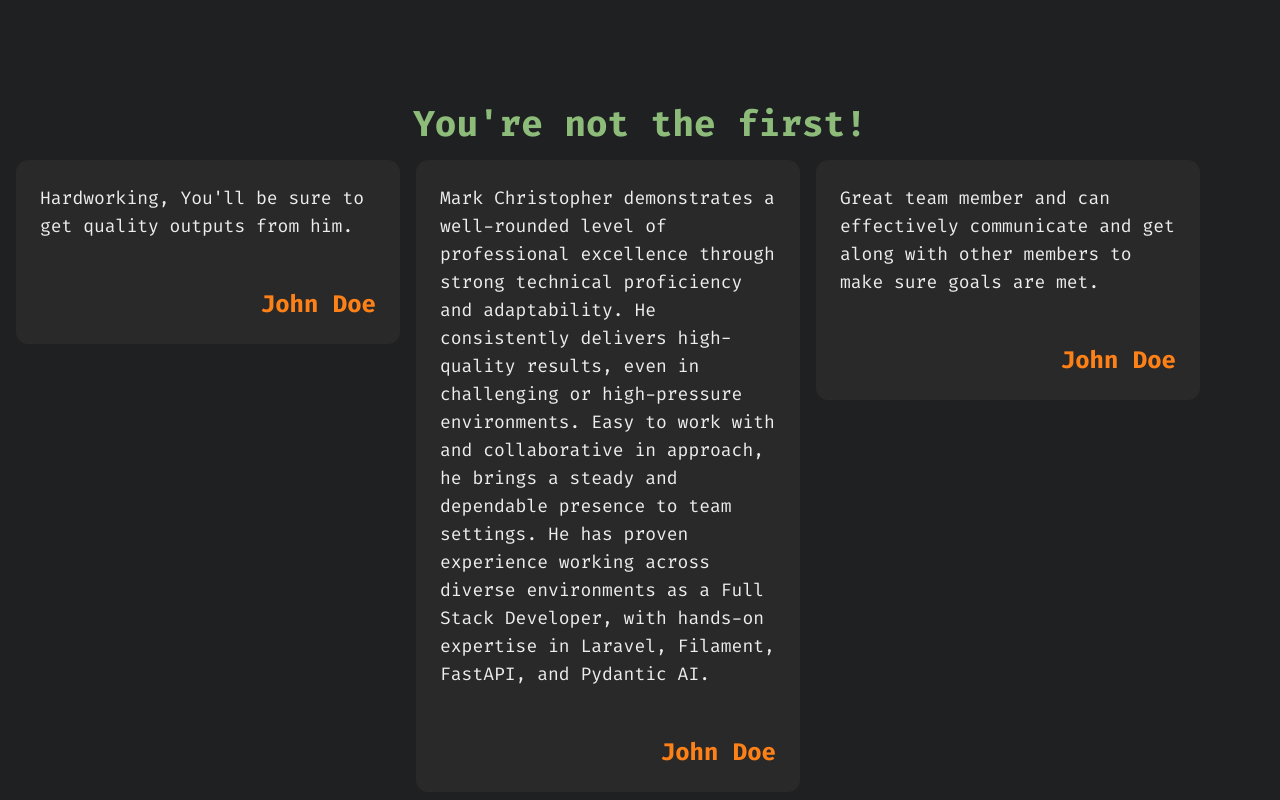
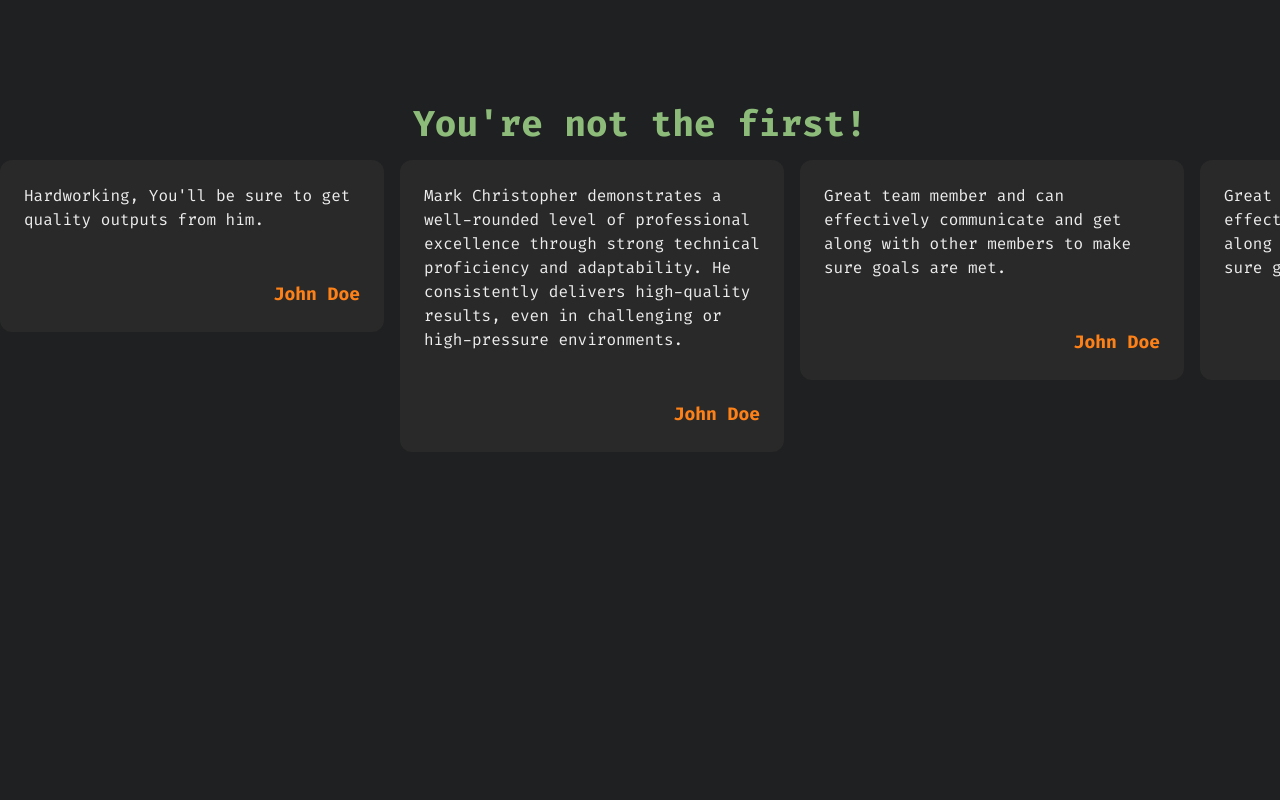
Before and after one commit to markimoo09/portfolio-reinvent, a Next.js app: page / in a window 1280 px wide. Shown: the part 1868-2668 px from the top of the page. After the commit the page ends 2376 px from the top, so only its background shows below. Built offline with nearby package versions, Linux system fonts and the light colour scheme.

Commit message:
refactored rendering of testimonials

```diff
--- a/app/components/testimonial.tsx
+++ b/app/components/testimonial.tsx
@@ -1,50 +1,85 @@
 import React from "react";
+
+type Testimonial = {
+  testimony: string;
+  author: string;
+  key: string;
+};
+
+const testimonials: Testimonial[] = [
+  {
+    testimony: "Hardworking, You'll be sure to get quality outputs from him.",
+    author: "John Doe",
+    key: crypto.randomUUID(),
+  },
+  {
+    testimony:
+      "Mark Christopher demonstrates a well-rounded level of professional excellence through strong technical proficiency and adaptability. He consistently delivers high-quality results, even in challenging or high-pressure environments.",
+    author: "John Doe",
+    key: crypto.randomUUID(),
+  },
+  {
+    testimony:
+      "Great team member and can effectively communicate and get along with other members to make sure goals are met.",
+    author: "John Doe",
+    key: crypto.randomUUID(),
+  },
+  {
+    testimony:
+      "Great team member and can effectively communicate and get along with other members to make sure goals are met.",
+    author: "John Doe",
+    key: crypto.randomUUID(),
+  },
+  {
+    testimony:
+      "Great team member and can effectively communicate and get along with other members to make sure goals are met.",
+    author: "John Doe",
+    key: crypto.randomUUID(),
+  },
+  {
+    testimony:
+      "Great team member and can effectively communicate and get along with other members to make sure goals are met.",
+    author: "John Doe",
+    key: crypto.randomUUID(),
+  },
+  {
+    testimony:
+      "Great team member and can effectively communicate and get along with other members to make sure goals are met.",
+    author: "John Doe",
+    key: crypto.randomUUID(),
+  },
+  {
+    testimony:
+      "Great team member and can effectively communicate and get along with other members to make sure goals are met.",
+    author: "John Doe",
+    key: crypto.randomUUID(),
+  },
+];
 
 const TestimonialSection = () => {
   return (
-    <div className="flex flex-col gap-4 py-14 w-screen">
+    <div className="flex flex-col gap-4 py-14">
       <div className="text-bold text-center text-4xl font-bold text-gruv-highlight-green">
         <h1>You're not the first!</h1>
       </div>
 
       <div className="items-start flex gap-4 w-full overflow-x-auto scroll-smooth snap-x snap-mandatory px-4 animated-scroll">
-        <div className="flex-none w-96 md:w-96 snap-start flex flex-col p-6 min-h-40 justify-between gap-12 bg-gruv-bg-tinted rounded-xl">
-          <p className="text-lg font-stretch-extra-condensed">
-            Hardworking, You'll be sure to get quality outputs from him.
-          </p>
+        {testimonials.map((testimony) => {
+          return (
+            <div
+              key={testimony.key}
+              className="flex-none w-96 md:w-96 snap-start flex flex-col p-6 min-h-40 justify-between gap-12 bg-gruv-bg-tinted rounded-xl"
+            >
+              <p className="text-md font-stretch-extra-condensed">
+                {testimony.testimony}
+              </p>
 
-          <h3 className="text-2xl font-bold text-gruv-highlight-yellow text-right">
-            John Doe
-          </h3>
-        </div>
-
-        <div className="flex-none w-96 md:w-96 snap-start flex flex-col p-6 min-h-40 justify-between gap-12 bg-gruv-bg-tinted rounded-xl">
-          <p className="text-lg font-stretch-extra-condensed">
-            Mark Christopher demonstrates a well-rounded level of professional
-            excellence through strong technical proficiency and adaptability. He
-            consistently delivers high-quality results, even in challenging or
-            high-pressure environments. Easy to work with and collaborative in
-            approach, he brings a steady and dependable presence to team
-            settings. He has proven experience working across diverse
-            environments as a Full Stack Developer, with hands-on expertise in
-            Laravel, Filament, FastAPI, and Pydantic AI.
-          </p>
-
-          <h3 className="text-2xl font-bold text-gruv-highlight-yellow text-right">
-            John Doe
-          </h3>
-        </div>
-
-        <div className="flex-none w-96 md:w-96 snap-start flex flex-col p-6 min-h-40 justify-between gap-12 bg-gruv-bg-tinted rounded-xl">
-          <p className="text-lg font-stretch-extra-condensed">
-            Great team member and can effectively communicate and get along with
-            other members to make sure goals are met.
-          </p>
-
-          <h3 className="text-2xl font-bold text-gruv-highlight-yellow text-right">
-            John Doe
-          </h3>
-        </div>
+              <h3 className="text-lg font-bold text-gruv-highlight-yellow text-right">
+                {testimony.author}
+              </h3>
+            </div>
+          );
+        })}
       </div>
     </div>
   );
```
